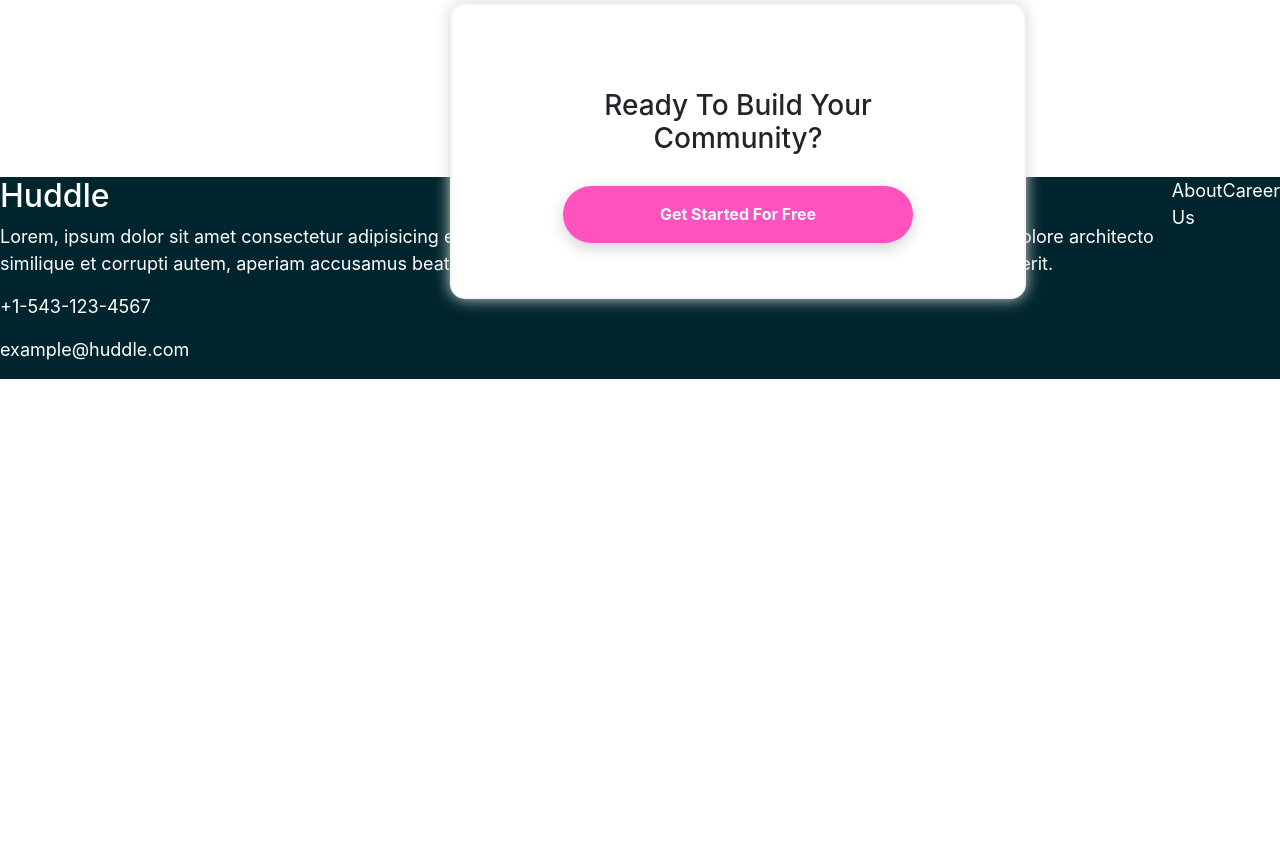
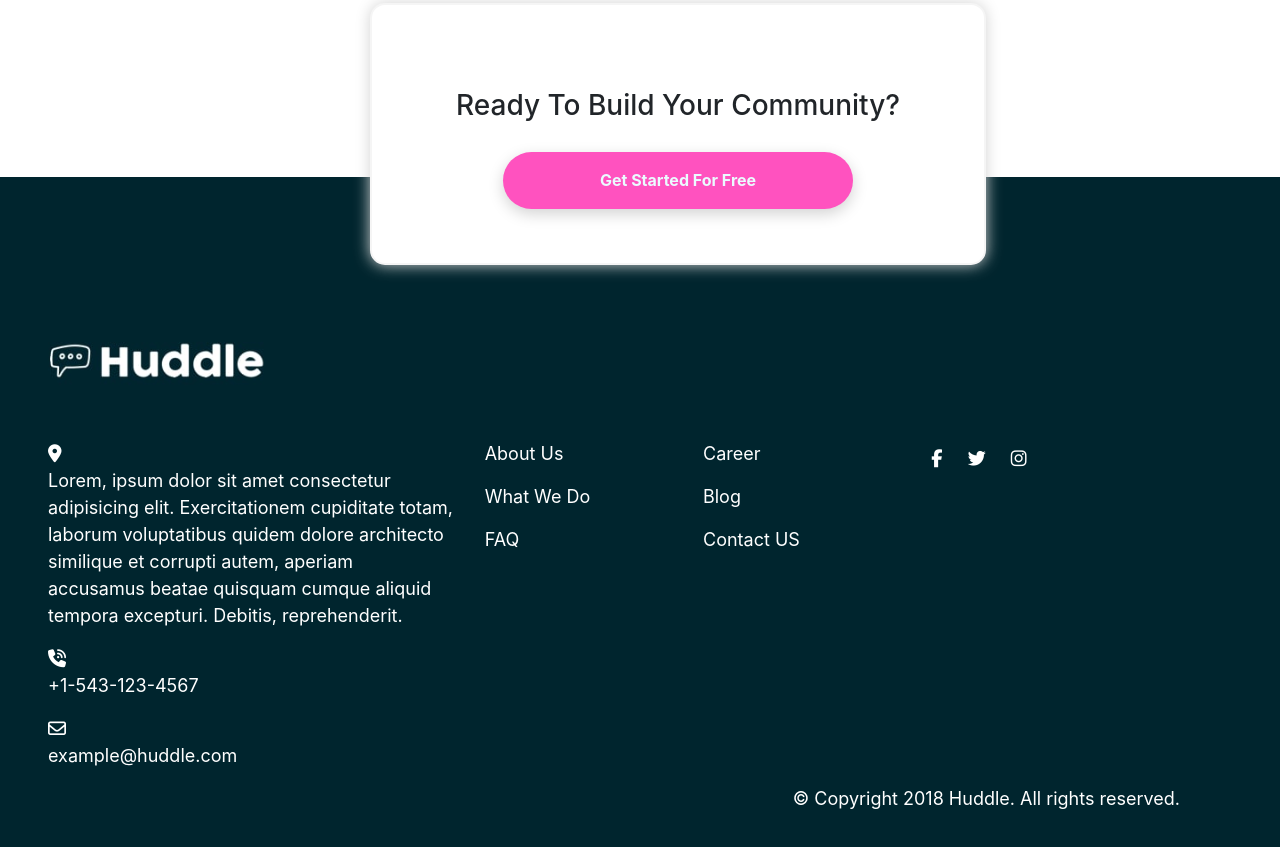
Before and after one commit to nicoarbe/Reto-Pareja-Huddle, a plain HTML site: page index.html in a window 1280 px wide. Shown: the part 1821-2668 px from the top of the page. Before the commit the page ends 2200 px from the top, so only its background shows below. Drawn offline with nearby package versions, Linux system fonts and the light colour scheme.

Commit message:
Footer casi listo, falta el responsive

```diff
--- a/index.html
+++ b/index.html
@@ -4,8 +4,10 @@
 <head>
     <meta charset="UTF-8">
     <meta name="viewport" content="width=device-width, initial-scale=1.0">
-    <link rel="stylesheet" href="https://cdn.jsdelivr.net/npm/bootstrap@4.5.3/dist/css/bootstrap.min.css">
+    <link rel="stylesheet" href="https://cdn.jsdelivr.net/npm/bootstrap@4.5.3/dist/css/bootstrap.min.css"
+        integrity="sha384-TX8t27EcRE3e/ihU7zmQxVncDAy5uIKz4rEkgIXeMed4M0jlfIDPvg6uqKI2xXr2" crossorigin="anonymous">
     <link rel="stylesheet" href="./style.css">
+    <script src="https://kit.fontawesome.com/cd2331958e.js" crossorigin="anonymous"></script>
     <link rel="icon" href="./images/favicon-32x32.png" type="image/png" />
     <title>Huddle</title>
 </head>
@@ -81,23 +83,58 @@
     </div>
 
     <footer>
-        <div>
-            <h2>Huddle</h2>
-            <p>Lorem, ipsum dolor sit amet consectetur adipisicing elit. Exercitationem cupiditate totam, laborum
-                voluptatibus quidem dolore architecto similique et corrupti autem, aperiam accusamus beatae quisquam
+
+        <div class="row mt-5">
+            <div class="col-12">
+                <img class="imgFooter" src="./images/Huddle blanco.png" alt="">
+            </div>
+        </div>
+        <div class="row">
+            <div class="col-4 mt-5 ml-5">
+                <span>
+                    <a href=""><i class="fas fa-map-marker-alt" style="color: white;"></i></a>
+                    <p>Lorem, ipsum dolor sit amet consectetur adipisicing elit. Exercitationem cupiditate totam,
+                        laborum
+                        voluptatibus quidem dolore architecto similique et corrupti autem, aperiam accusamus beatae
+                        quisquam
                         cumque aliquid tempora excepturi. Debitis, reprehenderit.</p>
+                </span>
+                <i class="fas fa-phone-volume"></i><span>
                     <p>+1-543-123-4567</p>
+                </span>
+                <i class="far fa-envelope"></i>
                 <p>example@huddle.com</p>
             </div>
-        <div>
+            <div class="col-2 mt-5">
                 <p>About Us</p>
+                <p>What We Do</p>
+                <p>FAQ</p>
             </div>
-        <div>
+            <div class="col-2 mt-5">
                 <p>Career</p>
+                <p>Blog</p>
+                <p>Contact US</p>
+            </div>
+            <div class="col-3 mt-5 ">
+                <a href=""><i class="icons fab fa-facebook-f" style="color: white;"></i></i></a>
+                <a href=""><i class="fab fa-twitter icons" style="color: white;"></i></a>
+                <a href=""><i class="fab fa-instagram icons" style="color: white;"></i></a>
+            </div>
+        </div>
+        <div class="copyright">
+        &copy; Copyright 2018 Huddle. All rights reserved.
     </div>
     </footer>
-    <script src="https://code.jquery.com/jquery-3.5.1.slim.min.js"></script>
-    <script src="https://cdn.jsdelivr.net/npm/bootstrap@4.5.3/dist/js/bootstrap.bundle.min.js"></script>
+
+    <script src="https://code.jquery.com/jquery-3.5.1.slim.min.js"
+        integrity="sha384-DfXdz2htPH0lsSSs5nCTpuj/zy4C+OGpamoFVy38MVBnE+IbbVYUew+OrCXaRkfj"
+        crossorigin="anonymous"></script>
+    <script src="https://cdn.jsdelivr.net/npm/popper.js@1.16.1/dist/umd/popper.min.js"
+        integrity="sha384-9/reFTGAW83EW2RDu2S0VKaIzap3H66lZH81PoYlFhbGU+6BZp6G7niu735Sk7lN"
+        crossorigin="anonymous"></script>
+    <script src="https://cdn.jsdelivr.net/npm/bootstrap@4.5.3/dist/js/bootstrap.min.js"
+        integrity="sha384-w1Q4orYjBQndcko6MimVbzY0tgp4pWB4lZ7lr30WKz0vr/aWKhXdBNmNb5D92v7s"
+        crossorigin="anonymous"></script>
 </body>
 
 </html>
--- a/style.css
+++ b/style.css
@@ -92,7 +92,7 @@ header{
     border: 2px solid whitesmoke;
     border-radius: 15px;
     max-width: 50%;
-    margin: 0px 254px -85px 450px;
+    margin: 0px 254px -85px 370px;
     height: auto;
     box-shadow: 0px 0px 15px 0px lightgray;
     padding: 50px;
@@ -124,11 +124,29 @@ header{
 
 footer{
     background-color: hsl(192, 100%, 9%);
-    display: flex;
-    flex-direction: row;
     color: white;
     margin-top: 14rem;
     position: relative;
+    padding-bottom: 5px;
+}
+
+.imgFooter{
+    margin-top: 150px;
+    margin-left: 48px;
+
+}
+
+.icons{
+    border-color: white;
+    border-radius: 100%;
+    margin: 10px;
+    color: white;
+}
+
+.copyright{
+    text-align: right;
+    margin-right: 100px;
+    margin-bottom: 100px;
 }
 
 
```
Also changed, not shown: images/Huddle blanco.PNG (added). Lines whose indentation alone changed are shown as unchanged.
